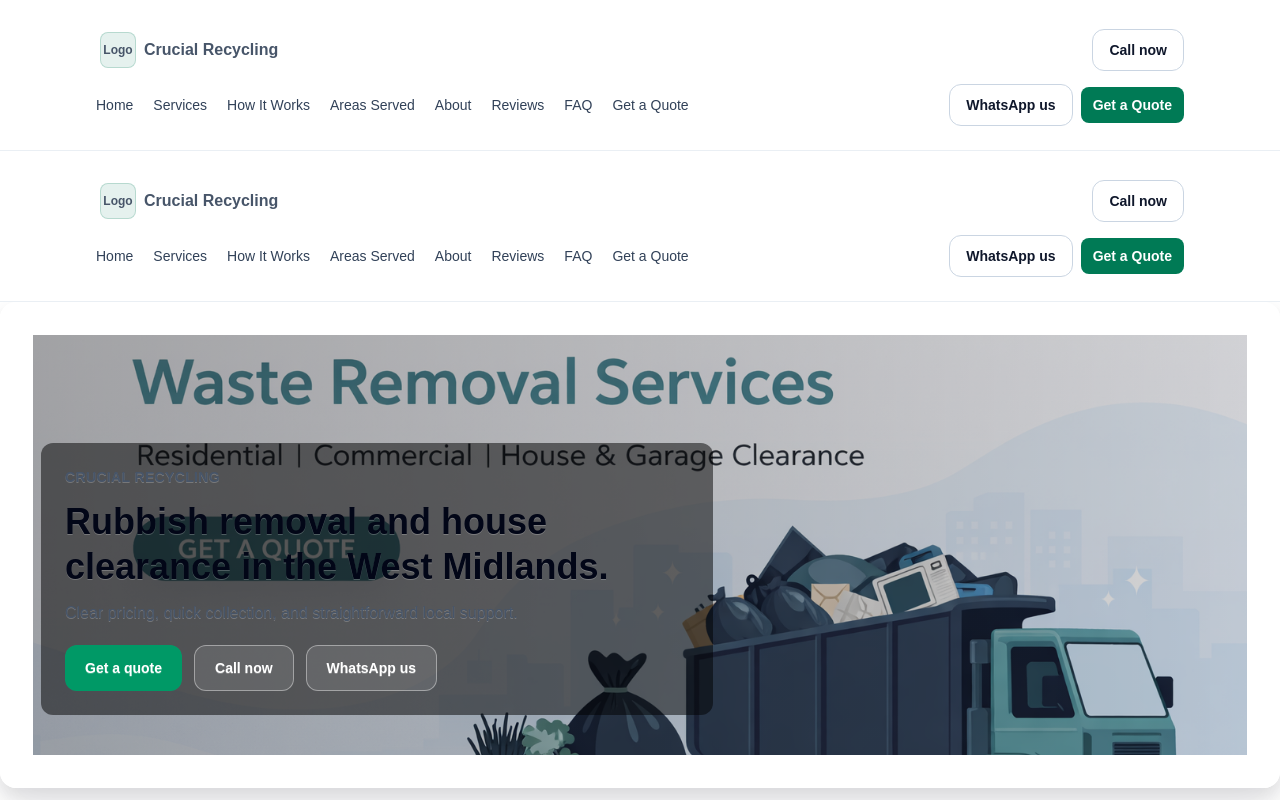
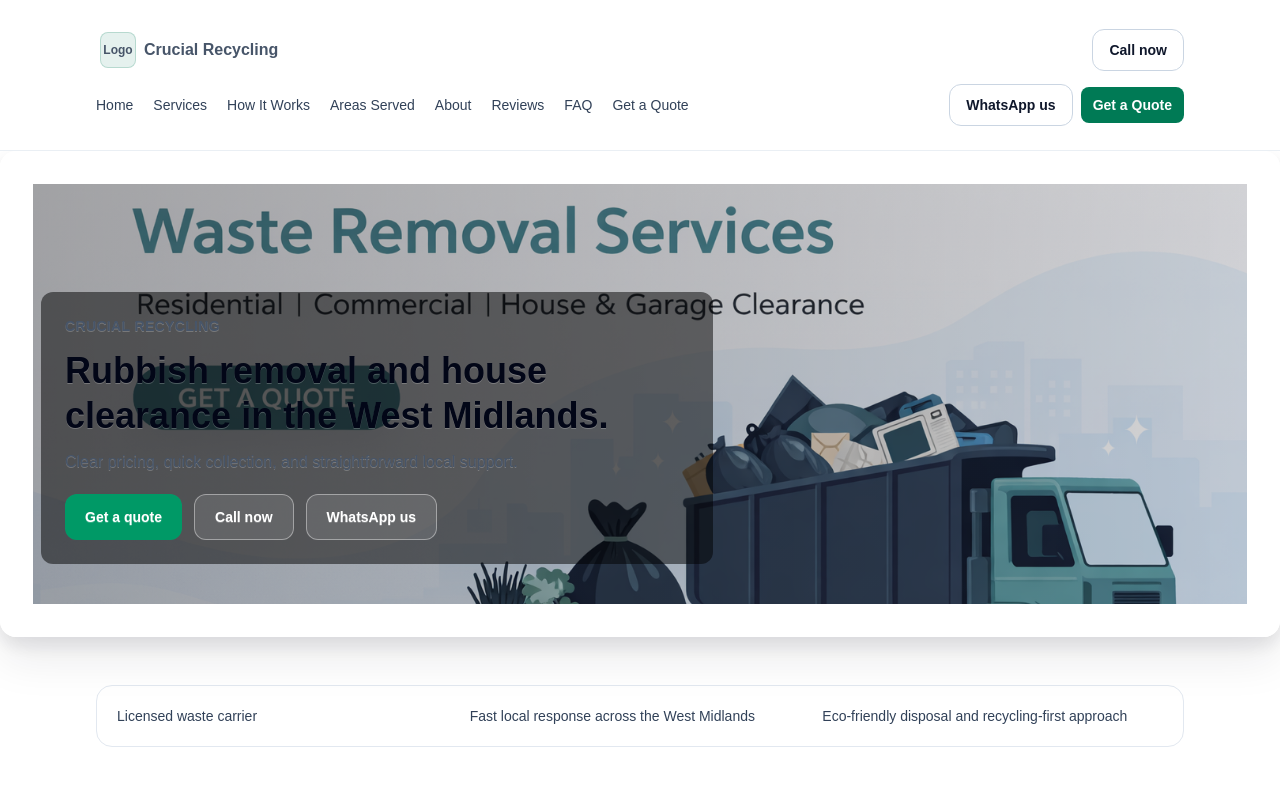
Before and after one commit to usamabuilds/cleaning-webiste, a Next.js app: page / in a window 1280 px wide. Shown: the top 800 px of the page. Built offline with nearby package versions, Linux system fonts and the light colour scheme.

Commit message:
Remove SiteHeader from homepage

```diff
--- a/src/app/page.tsx
+++ b/src/app/page.tsx
@@ -1,6 +1,5 @@
 import { MobileStickyCta } from "@/components/layout/mobile-sticky-cta";
 import { SiteFooter } from "@/components/layout/site-footer";
-import { SiteHeader } from "@/components/layout/site-header";
 import { AreasSection } from "@/components/sections/areas-section";
 import { FaqSection } from "@/components/sections/faq-section";
 import { FinalCtaSection } from "@/components/sections/final-cta-section";
@@ -15,7 +14,6 @@ import { SectionFrame } from "@/components/ui/section-frame";
 export default function Home(): JSX.Element {
   return (
     <>
-      <SiteHeader />
       <main className="space-y-6 pb-24 sm:pb-8">
         <HeroSection />
 
```
